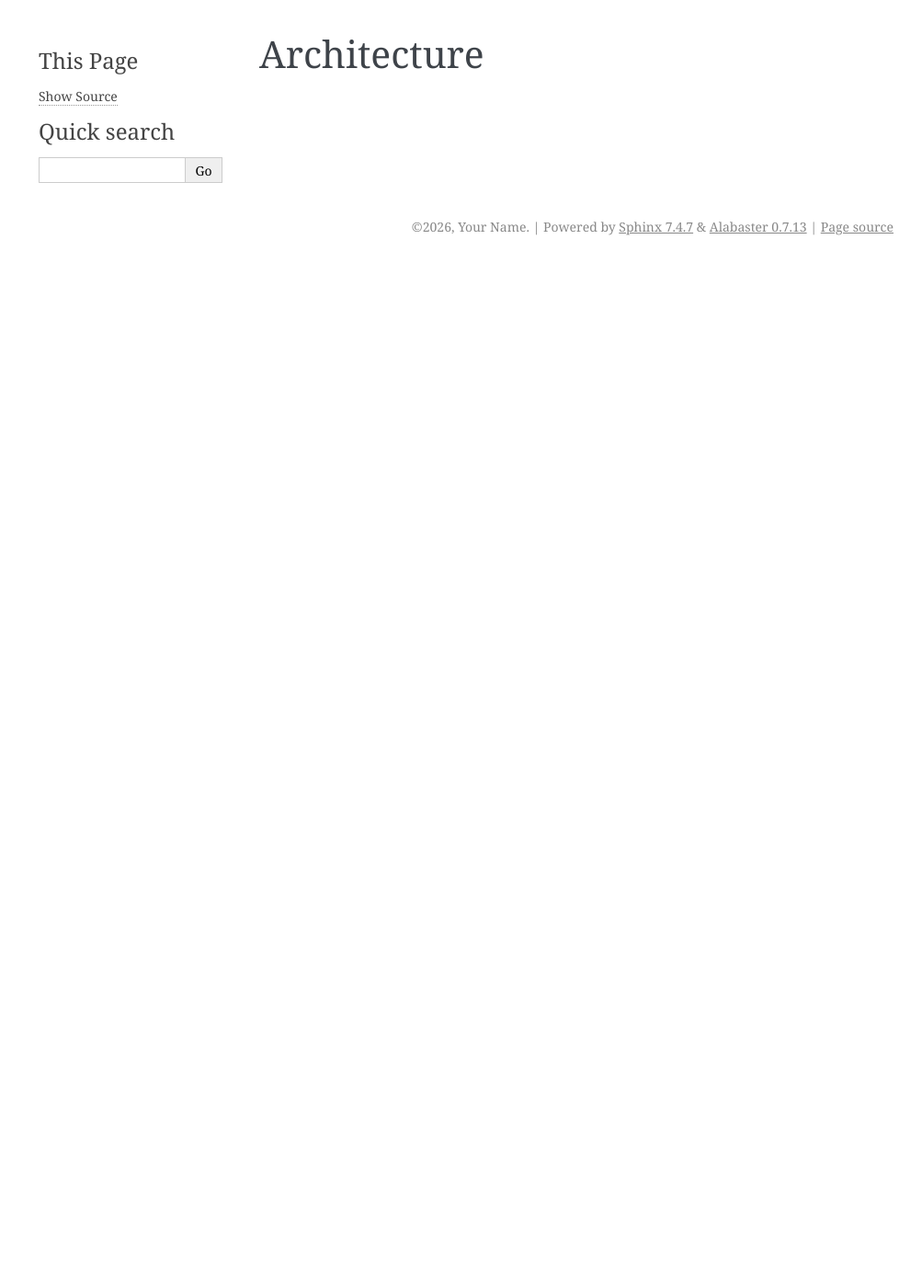
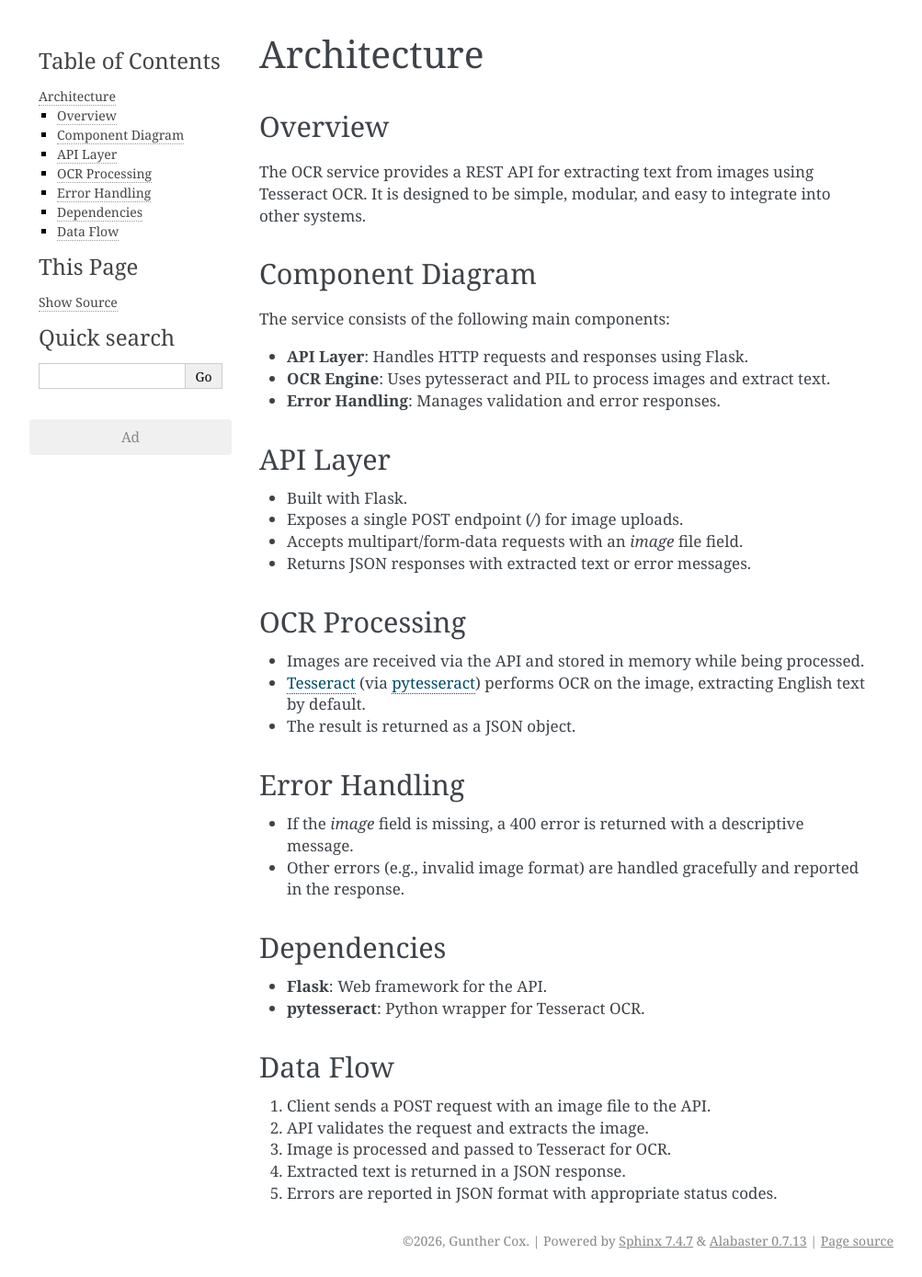
Before and after one commit to gunthercox/ocr-service, a Sphinx documentation site: the page built from docs/architecture.rst, in a window 1280 px wide. Shown: the whole page at 92% size, without its empty margins (138-1141 px from the left). Built offline with Sphinx 7.4.7, drawn with Linux system fonts in a browser that asks for light colours; before the commit the page ends 900 px from its top, so only the background shows below that.

Commit message:
Update documentation

```diff
--- a/docs/_templates/layout.html
+++ b/docs/_templates/layout.html
@@ -1,13 +1,13 @@
-{% extends "!layout.html" %}
+{% extends "alabaster/layout.html" %}
 
 {% block extrahead %}
   {{ super() }}
   <!-- Google Analytics -->
-  <script async src="https://www.googletagmanager.com/gtag/js?id=UA-XXXXXXXXX-X"></script>
-  <script>
-    window.dataLayer = window.dataLayer || [];
-    function gtag(){dataLayer.push(arguments);}
-    gtag('js', new Date());
-    gtag('config', 'UA-XXXXXXXXX-X');
-  </script>
 {% endblock %}
+
+{% block sidebarextra %}
+  {{ super() }}
+  <div style="background-color: #f0f0f0; color: #888; text-align: center; margin: 1em 0; padding: 0.5em; border-radius: 4px; font-size: 1.1em;">
+    Ad
+  </div>
+{% endblock %}
--- a/docs/architecture.rst
+++ b/docs/architecture.rst
@@ -1,2 +1,52 @@
 Architecture
 ============
+
+Overview
+--------
+
+The OCR service provides a REST API for extracting text from images using Tesseract OCR. It is designed to be simple, modular, and easy to integrate into other systems.
+
+Component Diagram
+-----------------
+
+The service consists of the following main components:
+
+- **API Layer**: Handles HTTP requests and responses using Flask.
+- **OCR Engine**: Uses pytesseract and PIL to process images and extract text.
+- **Error Handling**: Manages validation and error responses.
+
+API Layer
+---------
+
+- Built with Flask.
+- Exposes a single POST endpoint (`/`) for image uploads.
+- Accepts multipart/form-data requests with an `image` file field.
+- Returns JSON responses with extracted text or error messages.
+
+OCR Processing
+--------------
+
+- Images are received via the API and stored in memory while being processed.
+- `Tesseract <https://github.com/tesseract-ocr/tesseract>`__ (via `pytesseract <https://github.com/madmaze/pytesseract>`__) performs OCR on the image, extracting English text by default.
+- The result is returned as a JSON object.
+
+Error Handling
+--------------
+
+- If the `image` field is missing, a 400 error is returned with a descriptive message.
+- Other errors (e.g., invalid image format) are handled gracefully and reported in the response.
+
+Dependencies
+------------
+
+- **Flask**: Web framework for the API.
+- **pytesseract**: Python wrapper for Tesseract OCR.
+
+Data Flow
+---------
+
+1. Client sends a POST request with an image file to the API.
+2. API validates the request and extracts the image.
+3. Image is processed and passed to Tesseract for OCR.
+4. Extracted text is returned in a JSON response.
+5. Errors are reported in JSON format with appropriate status codes.
--- a/docs/conf.py
+++ b/docs/conf.py
@@ -1,15 +1,26 @@
-# Configuration file for the Sphinx documentation builder.
+"""
+Configuration file for the Sphinx documentation builder
+"""
+
+import os
+import sys
+
+
+sys.path.insert(0, os.path.abspath('..'))
 
 project = 'ocr-service'
-copyright = '2026, Your Name'
-author = 'Your Name'
-release = '0.1.0'
+copyright = '2026, Gunther Cox'
+author = 'Gunther Cox'
+release = '1.1.2'
 
 extensions = [
     'sphinx.ext.autodoc',
     'sphinx.ext.napoleon',
     'sphinx.ext.intersphinx',
 ]
+
+html_static_path = ['_static']
+templates_path = ['_templates']
 
 autodoc_default_options = {
     'members': True,
@@ -24,12 +35,11 @@ exclude_patterns = ['_build']
 
 html_theme = 'alabaster'
 
-import os
-import sys
-
-sys.path.insert(0, os.path.abspath('..'))
-
 # Intersphinx mapping for Flask
 intersphinx_mapping = {
     'flask': ('https://flask.palletsprojects.com/en/latest/', None),
 }
+
+# Enable source link in HTML output
+html_show_sourcelink = True
+html_copy_source = True
--- a/docs/development.rst
+++ b/docs/development.rst
@@ -1,5 +1,8 @@
 Development
 ===========
+
+This project can be cloned from https://github.com/gunthercox/ocr-service
+and run locally for development and testing.
 
 Running the container
 ---------------------
```
Also changed, not shown: docs/api.rst (+48 -0 lines), docs/deployment.rst (added, +52 -0 lines), docs/index.rst (+6 -2 lines), 1 other file.
